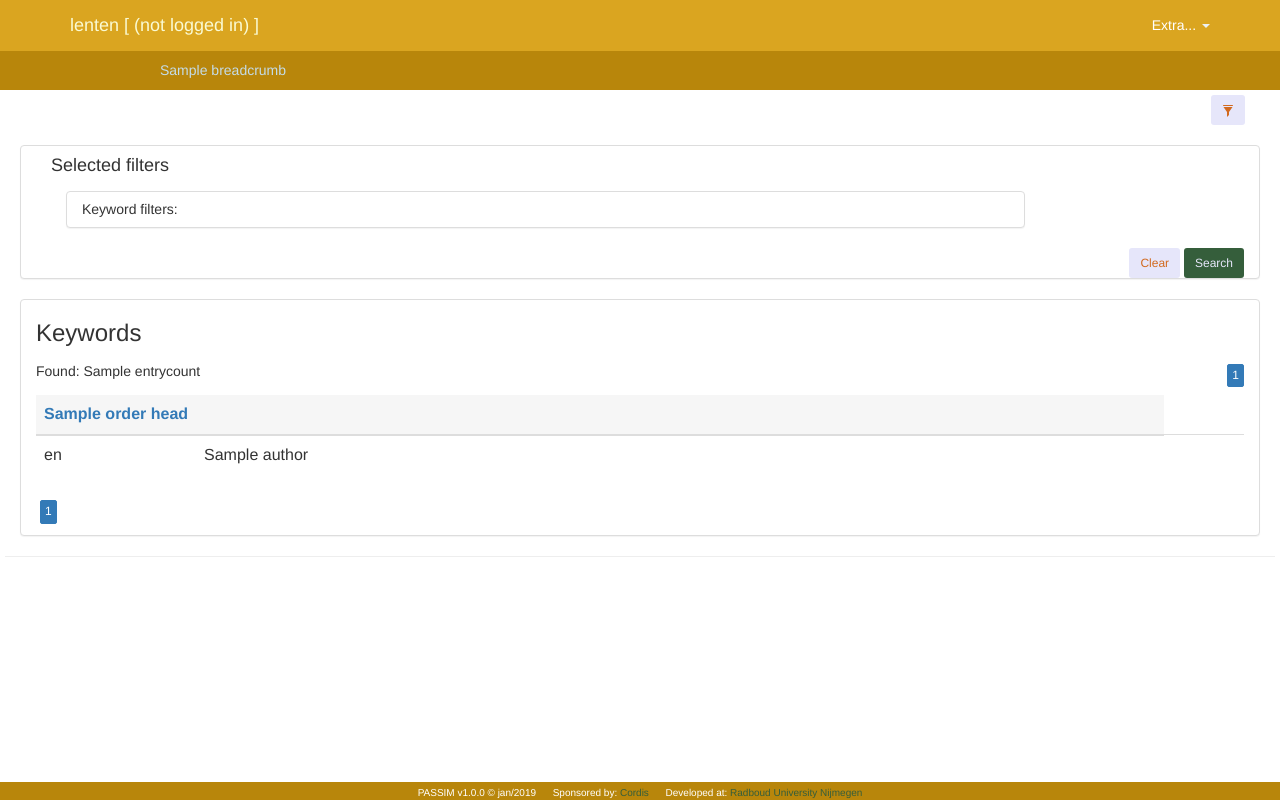
After one commit to ErwinKomen/RU-lenten, a Django app: template lenten/lentensermons/seeker/templates/seeker/keyword_list.html in a window 1280 px wide, after a click on "Define your filter(s)...". The commit adds this page. Run offline with Django 3.2, Linux system fonts and the light colour scheme; the template is opened without the code that fills it: most values are stand-ins (such as "Sample title", 1, 10 or a date in 2020); form fields are guessed from the names that the template uses; parts of the project's set-up code (start-up, migrations or seed data) failed here and were passed over.

Commit message:
Issue #13: listview keywords

```diff
--- /dev/null
+++ b/lenten/lentensermons/seeker/templates/seeker/keyword_list.html
@@ -0,0 +1,232 @@
+{% extends "layout.html" %}
+{% load i18n %}
+
+{% block breadcrumbs %}
+  <div class="breadcrumbs">
+    {% include 'breadcrumb_list.html' %}
+  </div>
+{% endblock %}
+
+{% block scripts %}
+  {{kwForm.media.css}}
+{% endblock %}
+
+{% block content %}
+
+
+<div>
+
+    <!-- Buttons for elements that are normally hidden -->
+    <div class="panel panel-none">
+      <div class="row">
+        <div class="col-md-2 col-md-offset-10 text-right">
+          <span class="">
+            <!-- NEW: use filtering instead of 'searching' -->
+            <a class="btn btn-sm jumbo-1" data-toggle="collapse" data-target="#tab_filter" role="button" title="Define your filter(s)...">
+              <span class="glyphicon glyphicon-search"></span>
+            </a>
+
+          </span>
+        </div>
+      </div>
+    </div>
+
+    <!-- Define the filter tab -->
+    <form  id="keywords_filter" method='post' action="{% url 'keyword_list' %}" >
+      {% csrf_token %}
+      <!-- entrypoint for search_paged_start -->
+      <div class="hidden search_paged_start">
+        <input name="page" type="text" />
+      </div>
+
+      <!-- Filter tab -->
+      <div class="inert {% if has_filter %}in{% else %}collapse{% endif %}" id="tab_filter">
+        <div class="panel panel-default">
+          <!-- Filter interface -->
+          <div class="row" id="filter_badges">
+            <div class="col-md-2">
+              <h4>Selected filters</h4>
+            </div>
+            <div class="col-md-10">
+              <!-- Main filters -->
+              <div>
+                <h4>
+                {% for filter in filters %}
+                  {% if not filter.head_id %}
+                    <span class="badge filter {% if filter.enabled %} jumbo-3 on {% else %} jumbo-1 {% endif %} " targetid="{{filter.id}}" >{{filter.name}}</span>
+                  {% endif %}
+                {% endfor %}
+                </h4>
+              </div>
+            </div>
+          </div>
+
+          <div class="row" id="sermon_filter_specs">
+            <!-- The column with the different filter sections -->
+            <div class="col-md-10">
+              <div class="panel panel-default ">
+
+                <!-- Intro -->
+                <div><h5>Keyword filters: </h5></div>
+
+                <!-- One or more keyword names -->
+                <div id="filter_collection" class="{% if not kwForm.name.value and not kwForm.kwlist.value %}hidden{% endif %}">
+                  <table style="width: 100%;">
+                    <tr class="form-row">
+                      <td style="min-width: 130px;" valign="top">Keyword</td>
+                      <td style="width: 100%;">
+                        <span>{{kwForm.name}}</span>
+                        <span> or select: </span>
+                        <span>{{kwForm.kwlist}}</span>
+                      </td>
+                    </tr>
+                  </table>
+                </div>
+
+                <!-- One or more languages -->
+                <div id="filter_collection" class="{% if not kwForm.language.value and not kwForm.lnglist.value %}hidden{% endif %}">
+                  <table style="width: 100%;">
+                    <tr class="form-row">
+                      <td style="min-width: 130px;" valign="top">Language</td>
+                      <td style="width: 100%;">
+                        <span>{{kwForm.language}}</span>
+                        <span> or select: </span>
+                        <span>{{kwForm.lnglist}}</span>
+                      </td>
+                    </tr>
+                  </table>
+                </div>
+
+              </div>
+            </div>
+
+          </div>
+
+          <!-- Row with buttons-->
+          <div class="row">
+            <div class="col-md-2 col-md-offset-10 text-right">
+              <!-- Room to reset the search criteria -->
+              <span>
+                <a role="button" class="btn btn-sm jumbo-1" title="Clear search criteria" onclick="ru.lenten.seeker.search_clear(this);" >Clear</a>
+              </span>
+              <!-- Submit the search form -->
+              <span>
+                <a role="button" class="btn btn-sm jumbo-3" title="Start searching..." onclick="ru.lenten.seeker.search_start(this);">Search</a>
+              </span>
+            </div>
+          </div>
+        </div>
+      </div>
+
+    </form>
+
+    <!-- List tab -->
+    <div class="" id="tab_list">
+      <div class="panel panel-default">
+
+        <!-- Heading and button to add a new sermon -->
+        <form>
+          <h3>
+            <span title="Every sermon belongs to a sermon collection">Keywords</span>
+            {% if is_lenten_editor %}
+              <span id="add_keyword" class="pull-right">
+                {% csrf_token %}
+                <a class="btn btn-xs jumbo-3" role="button"
+                    href="{% url 'keyword_add' %}">
+                  <span class="glyphicon glyphicon-plus"></span>Add a keyword
+                </a>
+              </span>
+            {% endif %}
+          </h3>
+        </form>
+
+        {% if object_list %}
+          <!-- Top pagination -->
+          <div class="row">
+              <div class="col-sm-4"><span>Found: </span><span>{{entrycount}}</span></div>
+              <div class="col-sm-8">
+              <span class="step-links pull-right">
+
+              {% include 'pagination.html' %}
+
+              </span>
+              </div>
+          </div>
+
+          <!-- Table that lists all sermons -->
+          <div class="row">
+            <div class="col-md-12">
+              <table class="table table-hover">
+                <thead>
+                  <tr>
+                    <th class="hidden">id</th>
+                    {% for hd in order_heads %}
+                      <th class="sortable tdnowrap" scope="col">
+                        <div class="text">
+                          {% if hd.order == "" %}{{hd.name}}
+                          {% else %}
+                          <a href=?{{hd.order}}>{{hd.name}}</a>
+                          {% endif %}
+                        </div>
+                      </th>
+                    {% endfor %}
+                    <th><!-- Buttons --></th>
+                  </tr>
+                </thead>
+                <tbody>
+                {% for kw in object_list %}
+                  <tr class="dict-entry">
+                    <td class="hidden"> {{ sermon.id }}</td>
+
+                    <!-- Language of this keyword -->
+                    <td class="tdnowrap" >{{kw.get_language_display}}</td>
+
+                    <!-- Keyword name-->
+                    <td class="clickable" title="View the keyword" style="width: 100%;"
+                        onclick="ru.lenten.seeker.goto_url('{% url 'keyword_details' kw.id %}')">{% if kw.name %}{{kw.name}}{% endif %}</td>
+
+                    <!-- Short indications for this keyword-->
+                    <td style="min-width: 80px;">
+                      {% if is_lenten_editor %}
+                        <!-- Edit button -->
+                        <a mode="edit" class="view-mode btn btn-xs jumbo-1"
+                           onclick="ru.lenten.seeker.goto_url('{% url 'admin:seeker_keyword_change' kw.id %}')">
+                          <span class="glyphicon glyphicon-pencil" title="Edit these data"></span>
+                        </a>
+                      {% endif %}
+                    </td>
+                  </tr>
+
+                {% endfor %}
+                </tbody>
+              </table>
+            </div>
+          </div>
+
+          <!-- Bottom pagination -->
+          <div class="pagination">
+              <span class="step-links">
+
+              {% include 'pagination.html' %}
+
+              </span>
+          </div>
+
+        {% else %}
+          <p>No keywords have been found.</p>
+        {% endif %}
+      </div>
+
+    </div>
+
+</div>
+
+<script>
+  ru.lenten.seeker.init_events();
+</script>
+
+{% endblock content %}
+
+{% block endcontent %}
+  {{kwForm.media.js }}
+{% endblock %}
--- a/lenten/lentensermons/templates/topnav.html
+++ b/lenten/lentensermons/templates/topnav.html
@@ -37,6 +37,7 @@
                            aria-haspopup="true" aria-expanded="false">Tools<span class="caret"></span></a>
 
                        <ul class="dropdown-menu">
+                          <li><a href="{% url 'keyword_list' %}">Keywords</a></li>
                           {% if is_lenten_editor %}
                             <li><a href="{% url 'location_list' %}" title="List of source information">Locations</a></li>
                             <li><a href="{% url 'report_list' %}" title="List reports of uploading etc.">Reports</a></li>
--- a/lenten/lentensermons/urls.py
+++ b/lenten/lentensermons/urls.py
@@ -65,6 +65,10 @@ urlpatterns = [
     url(r'^edition/add',  RedirectView.as_view(url='/'+APP_PREFIX+'admin/seeker/edition/add'), name='edition_add'),
     url(r'^edition/view(?:/(?P<pk>\d+))?/$', EditionDetailsView.as_view(), name='edition_details'),
 
+    url(r'^keyword/list',  KeywordListView.as_view(), name='keyword_list'),
+    url(r'^keyword/add',  RedirectView.as_view(url='/'+APP_PREFIX+'admin/seeker/keyword/add'), name='keyword_add'),
+    url(r'^keyword/view(?:/(?P<pk>\d+))?/$', KeywordDetailsView.as_view(), name='keyword_details'),
+
     url(r'^publisher/view(?:/(?P<pk>\d+))?/$', SermonDetailsView.as_view(), name='publisher_details'),
 
     url(r'^consulting/view(?:/(?P<pk>\d+))?/$', SermonDetailsView.as_view(), name='consulting_details'),
```
Also changed, not shown: lenten/lentensermons/seeker/forms.py (+37 -0 lines), lenten/lentensermons/seeker/static/seeker/scripts/lenten.js (+39 -0 lines), lenten/lentensermons/seeker/views.py (+41 -3 lines).
